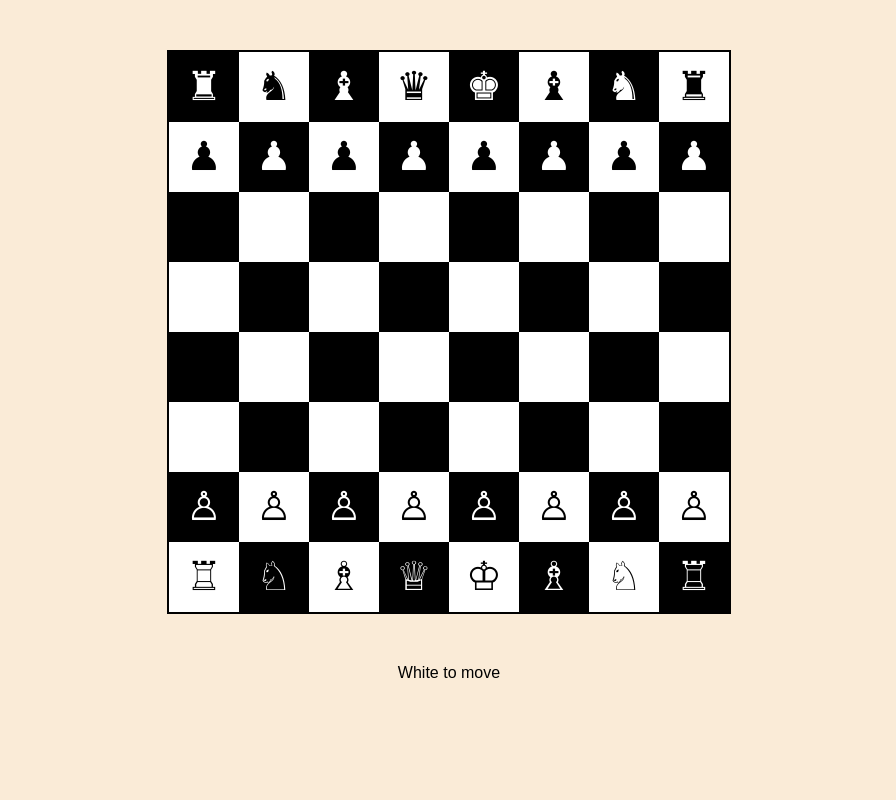
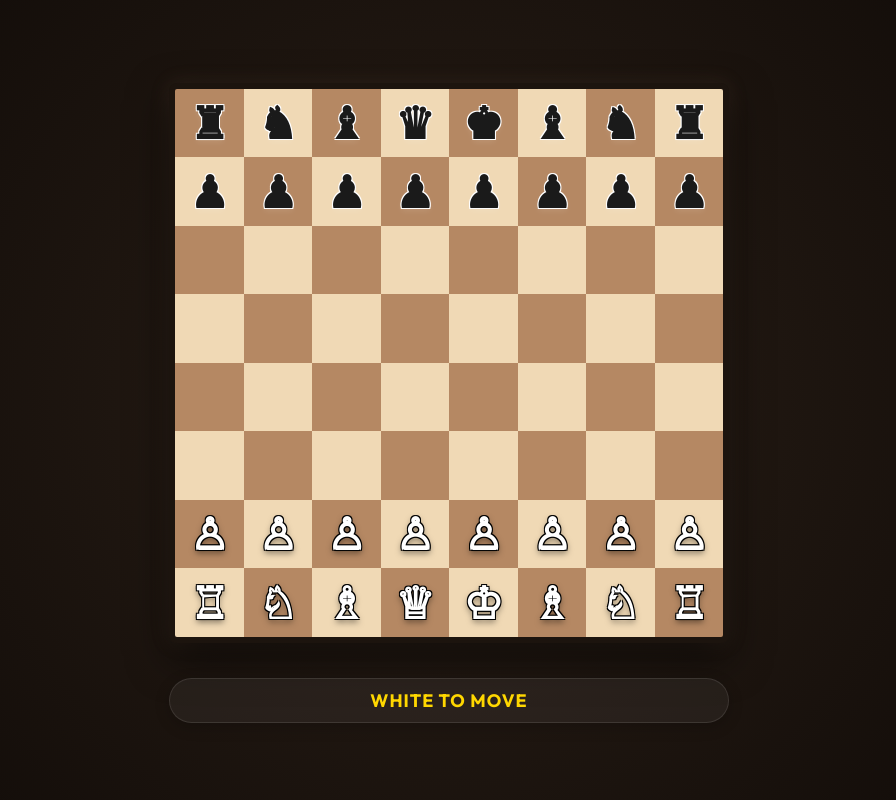
Before and after one commit to rajan9430/Chassboard, a plain HTML site: page index.html in a window 1280 px wide. Shown: the whole page, without its empty margins (191-1087 px from the left). Drawn offline with Linux system fonts and the light colour scheme.

Commit message:
Chase Board

```diff
--- a/css/style.css
+++ b/css/style.css
@@ -5,55 +5,115 @@
 }
 
 body {
-  background: antiquewhite;
+  background: radial-gradient(circle at 50% 50%, #2a1f17 0%, #0f0a07 100%);
+  min-height: 100vh;
+  display: flex;
+  flex-direction: column;
+  justify-content: center;
+  align-items: center;
+  padding: 20px;
+  color: #f5ebe6;
+  font-family: 'Outfit', sans-serif;
+  overflow-x: hidden;
 }
 
 .chass {
-  border: 2px solid black;
-  display: table;
-  margin: 50px auto;
+  border: 6px solid #1c140e;
+  display: grid;
+  grid-template-columns: repeat(8, 1fr);
+  grid-template-rows: repeat(8, 1fr);
+  width: 90vw;
+  max-width: 560px;
+  aspect-ratio: 1 / 1;
+  margin: 20px auto;
+  border-radius: 8px;
+  overflow: hidden;
+  box-shadow: 0 15px 40px rgba(0, 0, 0, 0.6), 0 0 20px rgba(181, 136, 99, 0.15);
 }
 
 .box1 {
-  width: 70px;
-  height: 70px;
-  float: left;
-  background: black;
-  text-align: center;
-  line-height: 70px;
-  color: white;
-  font-size: 40px;
+  background: #b58863;
 }
 
 .box2 {
-  width: 70px;
-  height: 70px;
-  float: left;
-  background: white;
-  text-align: center;
-  line-height: 70px;
-  font-size: 40px;
+  background: #f0d9b5;
+}
+
+.box1, .box2 {
+  display: flex;
+  justify-content: center;
+  align-items: center;
+  font-size: clamp(24px, 8vw, 44px);
+  user-select: none;
+  -webkit-user-select: none;
+  transition: background-color 0.2s, outline 0.15s ease;
 }
 
 .clear-flax {
-  clear: both;
+  display: none;
+}
+
+/* Piece color styling to look sharp on any square */
+.piece-w {
+  color: #ffffff !important;
+  text-shadow:
+    -1px -1px 0 #000,
+     1px -1px 0 #000,
+    -1px  1px 0 #000,
+     1px  1px 0 #000,
+     0 3px 6px rgba(0,0,0,0.5);
+  font-weight: 700;
+}
+
+.piece-b {
+  color: #1a1a1a !important;
+  text-shadow:
+    -1px -1px 0 #fff,
+     1px -1px 0 #fff,
+    -1px  1px 0 #fff,
+     1px  1px 0 #fff,
+     0 3px 6px rgba(255,255,255,0.1);
+  font-weight: 700;
 }
 
 /* JS highlights */
 .box1.selected,
 .box2.selected {
-  outline: 4px solid #00bcd4;
+  outline: 4px solid #00e676;
   outline-offset: -4px;
+  z-index: 2;
 }
 
 .box1.move,
 .box2.move {
-  background: #7CFFB2 !important;
+  background: #81c784 !important;
+  box-shadow: inset 0 0 10px rgba(0,0,0,0.15);
 }
 
 .box1.capture,
 .box2.capture {
-  background: #FF6B6B !important;
+  background: #e57373 !important;
+  box-shadow: inset 0 0 10px rgba(0,0,0,0.15);
+}
+
+/* Status Element override styling */
+.chess-status {
+  margin: 15px auto !important;
+  max-width: 560px !important;
+  width: 90vw !important;
+  text-align: center !important;
+  font-family: 'Outfit', sans-serif !important;
+  font-size: clamp(14px, 4vw, 18px) !important;
+  font-weight: 700 !important;
+  color: #ffd700 !important;
+  background: rgba(255, 255, 255, 0.05) !important;
+  padding: 10px 20px !important;
+  border-radius: 30px !important;
+  border: 1px solid rgba(255, 255, 255, 0.1) !important;
+  box-shadow: 0 4px 15px rgba(0, 0, 0, 0.2) !important;
+  text-transform: uppercase !important;
+  letter-spacing: 1px !important;
+  transition: all 0.3s ease !important;
 }
 
 /* Winner Modal Styles */
--- a/js/script.js
+++ b/js/script.js
@@ -41,6 +41,10 @@
   function setPieceAt(i, piece) {
     squares[i].textContent = piece ? piece.unicode : '';
     squares[i].dataset.piece = piece ? JSON.stringify({ type: piece.type, color: piece.color }) : '';
+    squares[i].classList.remove('piece-w', 'piece-b');
+    if (piece) {
+      squares[i].classList.add(piece.color === 'w' ? 'piece-w' : 'piece-b');
+    }
   }
 
   function isInside(r, c) {
@@ -323,6 +327,11 @@
       sq.style.cursor = 'pointer';
       sq.dataset.sq = String(i);
 
+      const piece = getPieceAt(i);
+      if (piece) {
+        sq.classList.add(piece.color === 'w' ? 'piece-w' : 'piece-b');
+      }
+
       sq.addEventListener('click', () => {
         const piece = getPieceAt(i);
 
```
Also changed, not shown: 1 other file.
